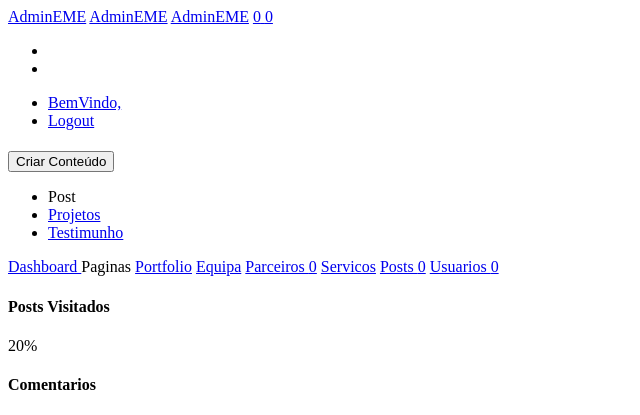
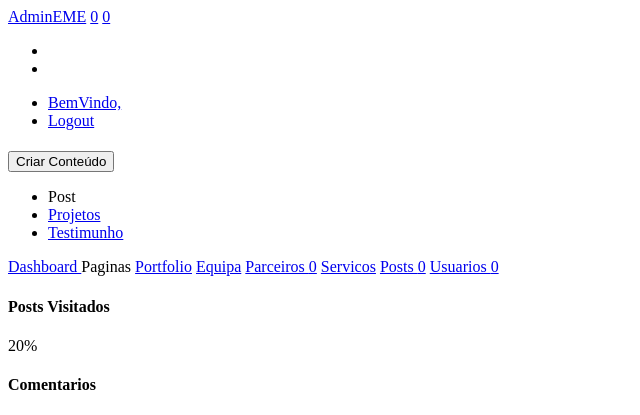
Before and after one commit to Adidas-Coyas/eme, a Yii app: template backend/views/post/view.php in a window 1280 px wide. Shown: the top 415 px of the page, without its empty margins (0-640 px from the left). Run offline with PHP 8.4 and a stand-in for Yii, Linux system fonts and the light colour scheme; the template is opened without the code that fills it, so the values that code supplies are empty; some libraries are stand-ins or nearby versions.

Commit message:
add notes e msg

```diff
--- a/backend/views/layouts/main.php
+++ b/backend/views/layouts/main.php
@@ -37,10 +37,8 @@ AppAsset::register($this);
     <div class="container">
         <div class="navbar-header">
             <?= Html::a('AdminEME', ['site/index'], ['class' => 'navbar-brand']) ?>
-            <?= Html::a('AdminEME', ['site/index'], ['class' => 'navbar-brand']) ?>
-            <?= Html::a('AdminEME', ['site/index'], ['class' => 'navbar-brand']) ?>
-            <a href="#about"><i class="fas fa-bell"></i><span class="badge">0</span> </a>
-            <a href="#about"><i class="fas fa-comments"></i></i><span class="badge">0</span></a>
+            <?= Html::a('<i class="fas fa-bell"></i><span class="badge">0</span>', [''], ['class' => 'navbar-brand']) ?>
+            <?= Html::a('<i class="fas fa-comments"></i></i><span class="badge">0</span>', [''], ['class' => 'navbar-brand']) ?>
         </div>
         <div id="navbar" class="collapse navbar-collapse">
             <ul class="nav navbar-nav">
```
